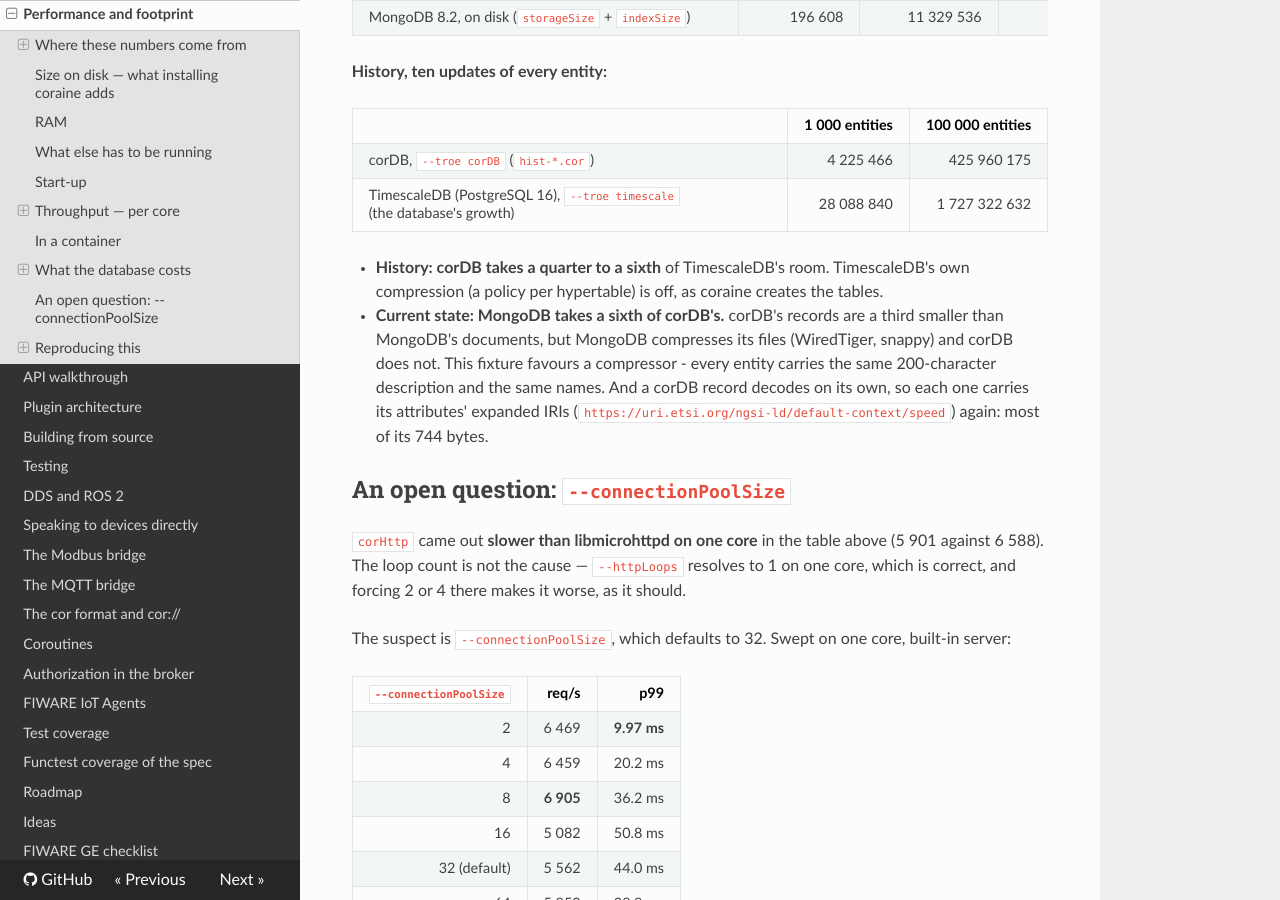
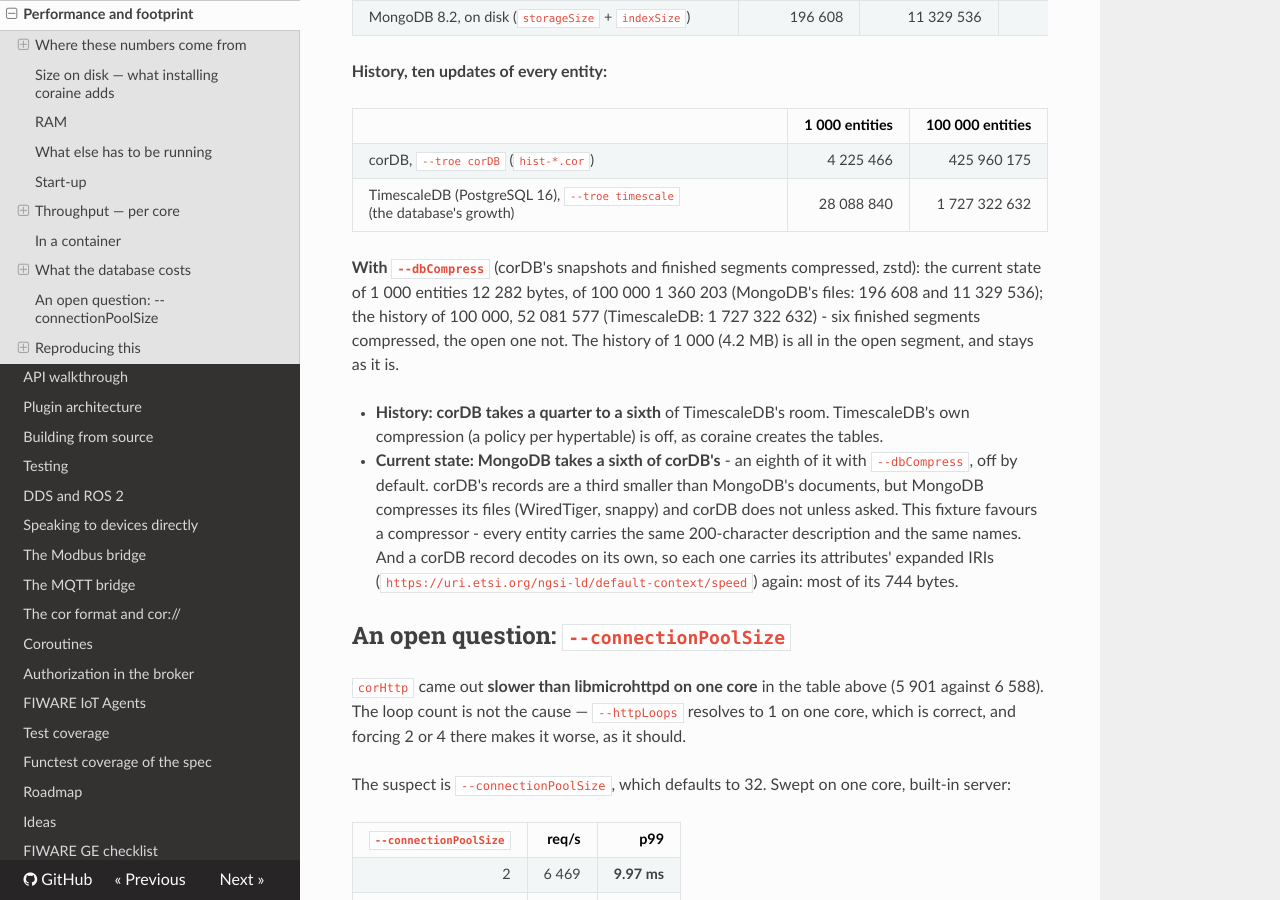
Before and after one commit to SEAMWARE/coraine, an MkDocs documentation site: the page built from doc/performance.md, in a window 1280 px wide and 900 px high, scrolled down 14525 px. Built offline with MkDocs 1.6.1, drawn with Linux system fonts in a browser that asks for light colours; nearby versions of some CDN libraries; comment, search, counter and statistics services are not loaded.

Commit message:
corDB --dbCompress: cordb_persist_compress (a finished segment compressed at a start with the option, the snapshot of a clean stop compressed, a start without the option reads them), usage.test lists it, installation.md and performance.md (the sizes with it)
Co-Authored-By: Claude Opus 5.5 <noreply@anthropic.com>

```diff
--- a/doc/performance.md
+++ b/doc/performance.md
@@ -580,10 +580,16 @@ databases in containers on the host network, 2026-10-05:
 | corDB, `--troe corDB` (`hist-*.cor`) | 4 225 466 | 425 960 175 |
 | TimescaleDB (PostgreSQL 16), `--troe timescale` (the database's growth) | 28 088 840 | 1 727 322 632 |
 
+**With `--dbCompress`** (corDB's snapshots and finished segments compressed, zstd): the current state
+of 1 000 entities 12 282 bytes, of 100 000 1 360 203 (MongoDB's files: 196 608 and 11 329 536); the
+history of 100 000, 52 081 577 (TimescaleDB: 1 727 322 632) - six finished segments compressed, the open
+one not. The history of 1 000 (4.2 MB) is all in the open segment, and stays as it is.
+
 - **History: corDB takes a quarter to a sixth** of TimescaleDB's room. TimescaleDB's own compression
   (a policy per hypertable) is off, as coraine creates the tables.
-- **Current state: MongoDB takes a sixth of corDB's.** corDB's records are a third smaller than
-  MongoDB's documents, but MongoDB compresses its files (WiredTiger, snappy) and corDB does not. This
+- **Current state: MongoDB takes a sixth of corDB's** - an eighth of it with `--dbCompress`, off by
+  default. corDB's records are a third smaller than MongoDB's documents, but MongoDB compresses its
+  files (WiredTiger, snappy) and corDB does not unless asked. This
   fixture favours a compressor - every entity carries the same 200-character description and the same
   names. And a corDB record decodes on its own, so each one carries its attributes' expanded IRIs
   (`https://uri.etsi.org/ngsi-ld/default-context/speed`) again: most of its 744 bytes.
```
Also changed, not shown: doc/installation.md (+1 -0 lines), 2 other files.
